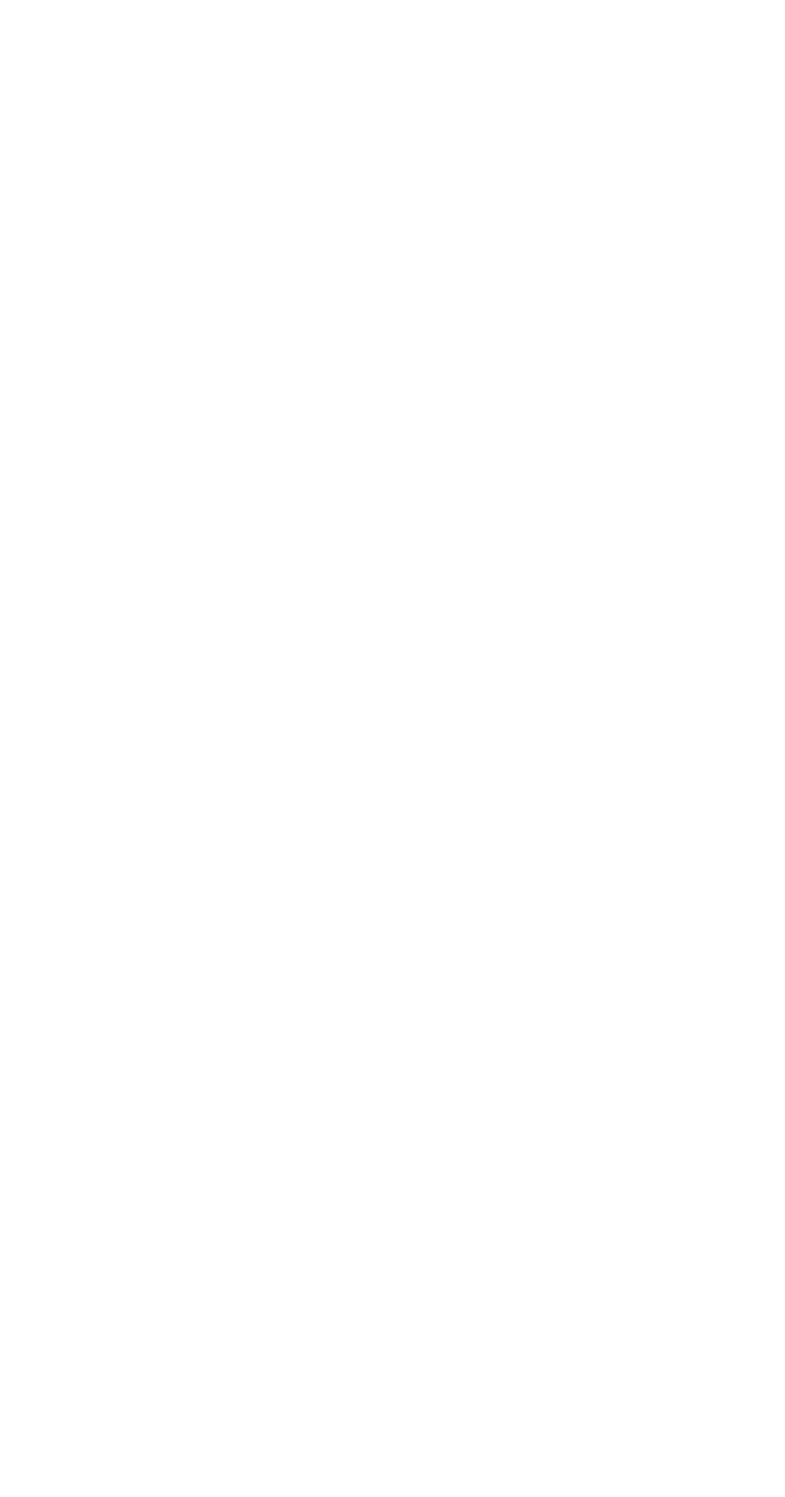
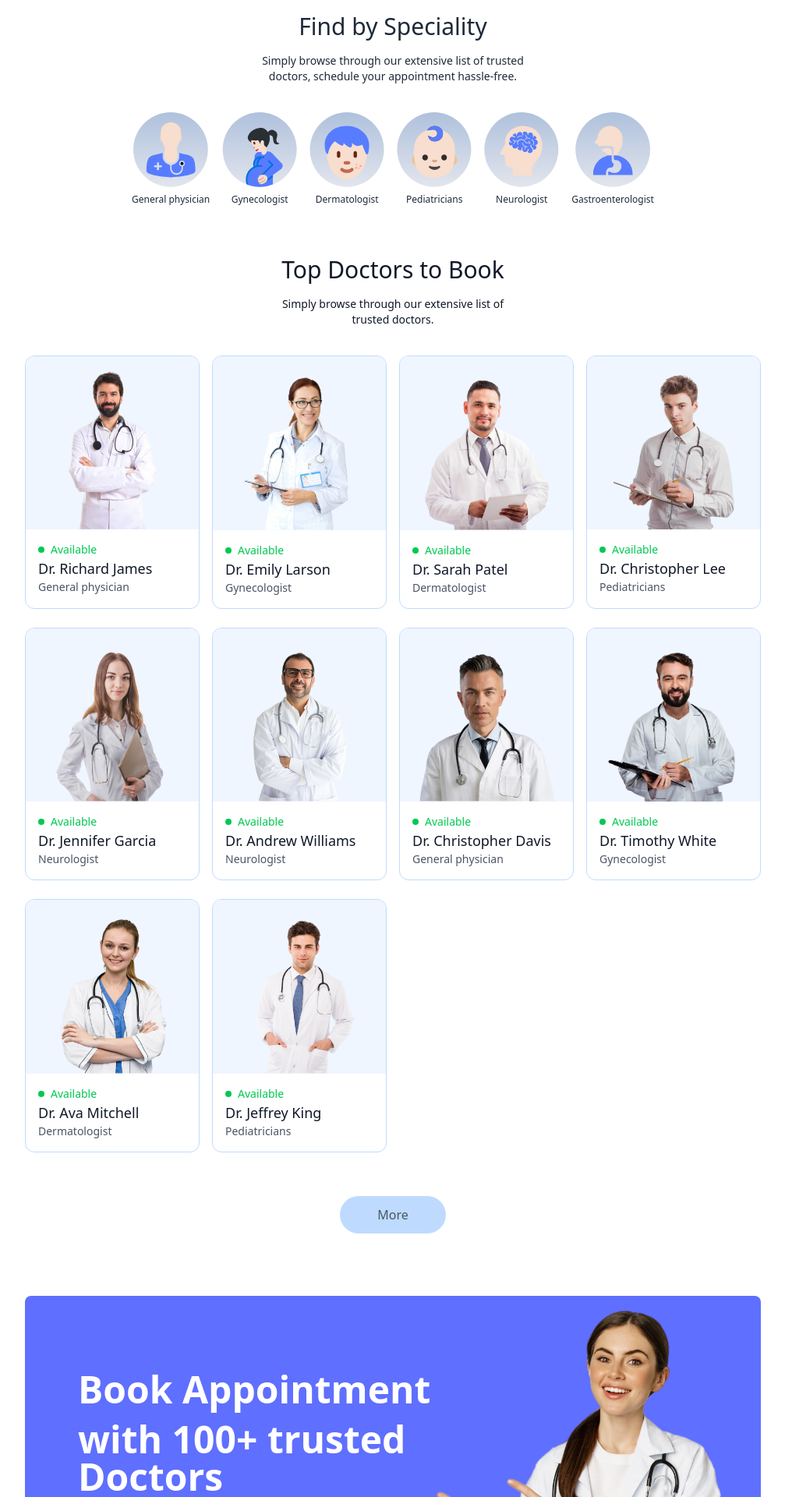
Before and after one commit to lioneldebarpan10/Mediconnect, a React (Vite) app in the folder client/: page / in a window 1280 px wide. Shown: the part 740-2660 px from the top of the page at 78% size, without its empty margins (136-1143 px from the left). Before the commit the page ends 800 px from the top, so only its background shows below. Built offline with nearby package versions, Linux system fonts and the light colour scheme.

Commit message:
Landing Page UI Update

```diff
--- a/client/index.html
+++ b/client/index.html
@@ -1,5 +1,5 @@
 <!doctype html>
-<html lang="en">
+<html lang="en" class="scroll-smooth">
   <head>
     <meta charset="UTF-8" />
     <link rel="icon" type="image/svg+xml" href="/vite.svg" />
--- a/client/src/App.jsx
+++ b/client/src/App.jsx
@@ -12,6 +12,7 @@ import Contact from './pages/Contact'
 import MyProfile from './pages/MyProfile'
 import MyAppointments from './pages/MyAppointments'
 import Appointment from './pages/Appointment'
+import Footer from  './components/Footer'
 function App() {
 
   return (
@@ -29,6 +30,7 @@ function App() {
         <Route path = '/my-appointments' element = {<MyAppointments/>} />
         <Route path = '/appointment/:docId' element = {<Appointment/>} />
       </Routes>
+      <Footer />
 
     </div>
   )
--- a/client/src/components/Banner.jsx
+++ b/client/src/components/Banner.jsx
@@ -1,8 +1,29 @@
 import React from 'react'
+import { assets } from '../assets/assets'
+import { useNavigate } from 'react-router-dom'
 
 const Banner = () => {
+  const navigate = useNavigate();
   return (
-    <div>
+    <div className='flex bg-[#5f6FFF] rounded-lg px-6 sm:px-10 md:px-14 lg:px-12 my-20 md:mx-10'>
+      {/**Left Side */}
+      <div className='flex-1 py-8 sm:py-10 md:py-16 lg:py-24 lg:pl-5'>
+        <div className='text-xl  sm:text-2xl md:text-3xl lg:text-5xl font-semibold text-white'>
+          <p>Book Appointment</p>
+          <p className='mt-4'>with 100+ trusted Doctors</p>
+
+        </div>
+        <button className='bg-white text-sm sm:text-base text-gray-600 px-8 py-3 rounded-full mt-6 hover:scale-105 transition-all cursor-pointer' onClick={() => {navigate("/login") ; scrollTo(0, 0 )}}>Create Account</button>
+
+      </div>
+
+
+
+      {/**Right Side */}
+      <div className='hidden md:block  md:w-1/2 lg:w-[370px] relative'>
+        <img src={assets.appointment_img} alt="appointment-image" className='w-full absolute bottom-0 right-0 max-w-md'/>
+      </div>
+
 
     </div>
   )
--- a/client/src/components/Footer.jsx
+++ b/client/src/components/Footer.jsx
@@ -1,8 +1,43 @@
 import React from 'react'
+import { assets } from '../assets/assets'
 
 const Footer = () => {
   return (
-    <div>
+    <div className='md:mx-10'>
+      <div className='flex flex-col sm:grid grid-cols-[3fr_1fr_1fr] gap-14 my-10 mt-40 text-sm'>
+        {/**Left Section */}
+        <div>
+          <img src={assets.logo} alt="footer-logo" className='mb-5 w-40' />
+          <p className='w-full md:w-2/3 text-gray-600 leading-6'>Lorem ipsum dolor sit amet, consectetur adipisicing elit. Fugiat excepturi itaque quo iste, aspernatur velit voluptatibus, ratione iure quia tempora mollitia error minima obcaecati quasi? Consequatur deserunt doloremque quae, quod minus cumque eum recusandae laudantium.</p>
+
+        </div>
+
+        {/**Center Section */}
+        <div>
+          <p className='text-xl font-medium mb-5'>Company</p>
+          <ul className='flex flex-col gap-2 text-gray-600'>
+            <li>Home</li>
+            <li>About us</li>
+            <li>Contact us</li>
+            <li>Privacy Policy</li>
+          </ul>
+
+        </div>
+
+        {/**Rigtht Section */}
+        <div>
+          <p className='text-xl font-medium mb-5'>Get in Touch</p>
+          <ul className='flex flex-col gap-2 text-gray-600'>
+            <li>+0-123-456-789</li>
+            <li>dbrpn07cse@gmail.com</li>
+          </ul>
+        </div>
+      </div>
+
+      <div>
+        <hr />
+        <p className='text-sm text-center py-5 font-bold text-gray-600'>Copyright ©2026 Debarpan Deb - All Right Reserved.</p>
+      </div>
 
     </div>
   )
--- a/client/src/components/Navbar.jsx
+++ b/client/src/components/Navbar.jsx
@@ -10,7 +10,7 @@ const Navbar = () => {
 
   return (
     <div className='flex items-center justify-between text-sm py-4 mb-5 border-b border-b-gray-400 '>
-      <img src={assets.logo} alt="main-logo" className='w-44 cursor-pointer' />
+      <img src={assets.logo} alt="main-logo" className='w-44 cursor-pointer' onClick={() => navigate("/")}/>
       <ul className='hiddden md:flex items-start gap-5 font-medium'>
         <NavLink to='/'>
           <li className='py-1'>HOME</li>
--- a/client/src/components/SpecialityMenu.jsx
+++ b/client/src/components/SpecialityMenu.jsx
@@ -1,8 +1,23 @@
 import React from 'react'
+import { assets , specialityData } from '../assets/assets'
+import { Link } from 'react-router-dom'
 
 const SpecialityMenu = () => {
   return (
-    <div>
+    <div id='speciality' className='flex flex-col items-center gap-4 my-16 text-gray-800'>
+      <h1 className='text-3xl font-medium'>Find by Speciality</h1>
+      <p className='w-1/3 text-center text-sm'>Simply browse through our extensive list of trusted doctors, schedule your appointment hassle-free.</p>
+
+      <div className='flex sm:justify-center gap-4 pt-5 w-full overflow-scroll'>
+        {
+          specialityData.map((item , index) => (
+            <Link to = {`/doctors/:${item.speciality}`} className='flex flex-col items-center text-xs cursor-pointer flex-shrink-0 hover:translate-y-[-10px] transition-all duration-500' onClick={() => scrollTo(0, 0)}>
+              <img src= {item.image} alt="speciality-image" className='w-16 sm:w-24 mb-2'/>
+              <p>{item.speciality}</p>
+            </Link>
+          ))
+        }
+      </div>
 
     </div>
   )
--- a/client/src/components/TopDoctors.jsx
+++ b/client/src/components/TopDoctors.jsx
@@ -1,9 +1,32 @@
-import React from 'react'
+import React, { useContext } from 'react'
+import {AppContext} from '../context/AppContext'
+
+import { useNavigate } from 'react-router-dom'
 
 const TopDoctors = () => {
+  const navigate = useNavigate();
+  const {doctors} = useContext(AppContext);
   return (
-    <div>
+    <div className='flex flex-col items-center gap-4 my-16 text-gray-900 md:mx-10'>
+      <h1 className='text-3xl font-medium'>Top Doctors to Book</h1>
+      <p className='sm:w-1/3 text-center text-sm'>Simply browse through our extensive list of trusted doctors.</p>
 
+      <div className="w-full grid grid-cols-[repeat(auto-fill,minmax(200px,1fr))] gap-4 pt-5 gap-y-6 px-3 sm:px-0">
+        {doctors.slice(0 , 10).map((item , index) => (
+            <div key={index} className='border border-blue-200 rounded-xl overflow-hidden cursor-pointer hover:translate-y-[-10px] transitiona-all duration-500' onClick={() => navigate(`/appointment/${item._id}`)}>
+              <img src= {item.image} alt="doctor-image" className='bg-blue-50'/>
+              <div className='p-4 '>
+                <div className='flex items-center gap-2 text-sm text-center text-green-500'>
+                  <p className='w-2 h-2 rounded-full bg-green-500'></p><p>Available</p>
+                </div>
+                <p className='text-gray-900 text-lg font-medium'>{item.name}</p>
+                <p className='text-gray-600 text-sm'>{item.speciality}</p>
+              </div>
+            </div>
+          ))
+        }
+      </div>
+      <button className='px-12 py-3 rounded-full bg-blue-200 mt-10 cursor-pointer text-gray-600' onClick={() => {navigate("/doctors"); scrollTo(0,0) }}>More</button>
     </div>
   )
 }
--- a/client/src/context/AppContext.jsx
+++ b/client/src/context/AppContext.jsx
@@ -0,0 +1,20 @@
+import { createContext } from "react";
+import { doctors } from "../assets/assets";
+
+export const AppContext = createContext();
+
+const AppContextProvider = (props) => {
+
+
+
+   const value = {
+      doctors ,
+
+   }
+   return (
+      <AppContext.Provider value = {value}>
+         {props.children}
+      </AppContext.Provider>
+   )
+}
+export default AppContextProvider
--- a/client/src/index.css
+++ b/client/src/index.css
@@ -3,3 +3,7 @@
 .active hr{
    @apply block;
 }
+
+::-webkit-scrollbar{
+   @apply hidden
+}
--- a/client/src/main.jsx
+++ b/client/src/main.jsx
@@ -3,10 +3,12 @@ import { createRoot } from 'react-dom/client'
 import './index.css'
 import App from './App.jsx'
 import { BrowserRouter } from 'react-router-dom'
+import AppContextProvider from './context/AppContext.jsx'
 
 createRoot(document.getElementById('root')).render(
-  <BrowserRouter>
-    <App />
-  </BrowserRouter>
-
+  <AppContextProvider>
+    <BrowserRouter>
+      <App />
+    </BrowserRouter>
+  </AppContextProvider>
 )
--- a/client/src/pages/Home.jsx
+++ b/client/src/pages/Home.jsx
@@ -1,9 +1,15 @@
 import React from 'react'
 import Header from '../components/Header'
+import SpecialityMenu from '../components/SpecialityMenu'
+import TopDoctors from '../components/TopDoctors'
+import Banner from '../components/Banner'
 const Home = () => {
    return (
       <>
       <Header/>
+      <SpecialityMenu />
+      <TopDoctors />
+      <Banner/>
       </>
 
    )
```
